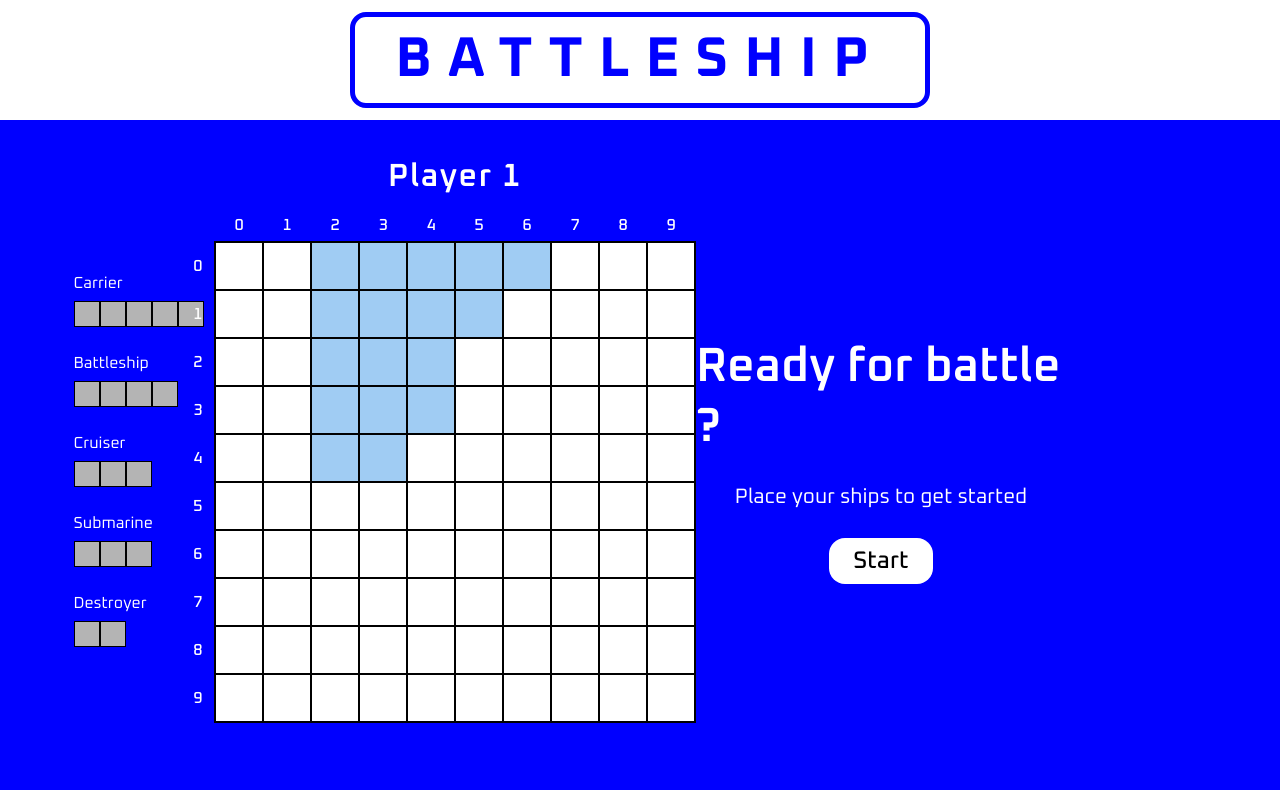
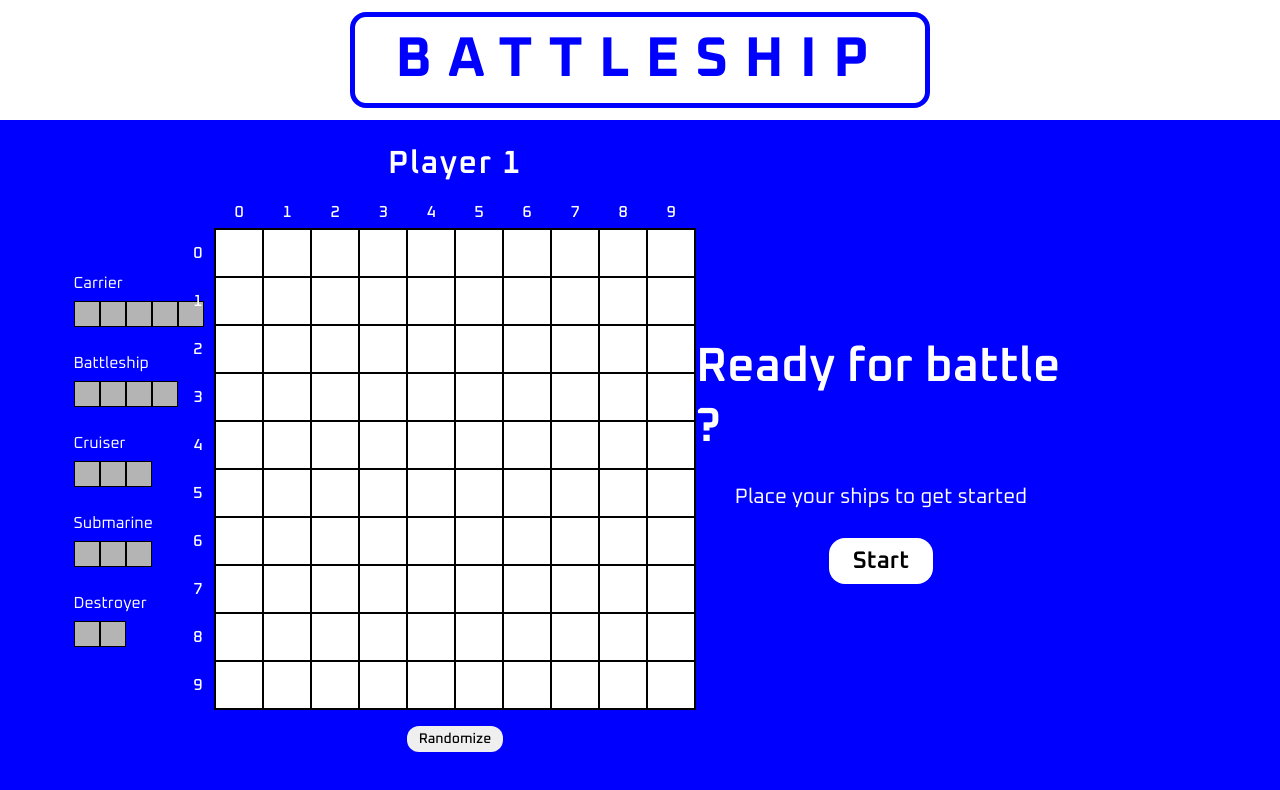
Before and after one commit to TahraouiMustapha/Battleship-The-Odin-Project, a website built with webpack: page src/index.html in a window 1280 px wide. Built offline with nearby package versions, Linux system fonts and the light colour scheme.

Commit message:
chore: add html structure with styles  to get ready part (before start game)

```diff
--- a/src/index.html
+++ b/src/index.html
@@ -20,6 +20,9 @@
     <div class="first board">
 
     </div>
+    <div class="gameboard-btns">
+        <button>Randomize</button>
+    </div>
 </div>
 <div class="second gameboard">
     <div class="player-name">Player 2</div>
--- a/src/manageActions.js
+++ b/src/manageActions.js
@@ -43,11 +43,7 @@ const startGame = function() {
     // ships.forEach((ship) => {
     //     player['first'].gameboard.randomShipPlace(ship);
     // })
-    player['first'].gameboard.placeShip(ships[0], {x: 0, y: 2, direction: 'H'});
-    player['first'].gameboard.placeShip(ships[1], {x: 1, y: 2, direction: 'H'});
-    player['first'].gameboard.placeShip(ships[2], {x: 2, y: 2, direction: 'H'});
-    player['first'].gameboard.placeShip(ships[3], {x: 3, y: 2, direction: 'H'});
-    player['first'].gameboard.placeShip(ships[4], {x: 4, y: 2, direction: 'H'});
+
 
 
     player['second'].gameboard.placeShip(ships2[0], {x: 0, y: 0, direction: 'V'});
--- a/src/styles/style.css
+++ b/src/styles/style.css
@@ -45,7 +45,7 @@ header {
     grid-template-columns: 190px 1fr 1fr 190px ;
     justify-items: center;
     align-items: center;
-    padding: 24px;
+    padding: 12px 24px;
     background-color: var(--battle-color);
 }
 
@@ -199,11 +199,32 @@ header {
     border-radius: 16px;
     border: none;
     font-size: 1.5em;
-    font-weight: 500;
+    font-weight: 600;
     background-color: white;
     cursor: pointer;
 }
 
-.get-ready button:hover {
-    background-color: rgba(255, 255, 255, 0.842);
+button:hover {
+    background-color: #add8e6;
+    color: blue;
 }
+
+
+.gameboard-btns {
+    margin-bottom: -16px;
+}
+
+.gameboard-btns button{
+    padding: 4px 12px;
+    font-size: 14px;
+    cursor: pointer;
+    font-weight: 500;
+    border-radius: 12px;
+    border: none;
+}
+
+button.unclickable {
+    pointer-events: none;
+    background-color: #0024f3;
+    color: rgba(0, 0, 0, 0.5);
+}
```
